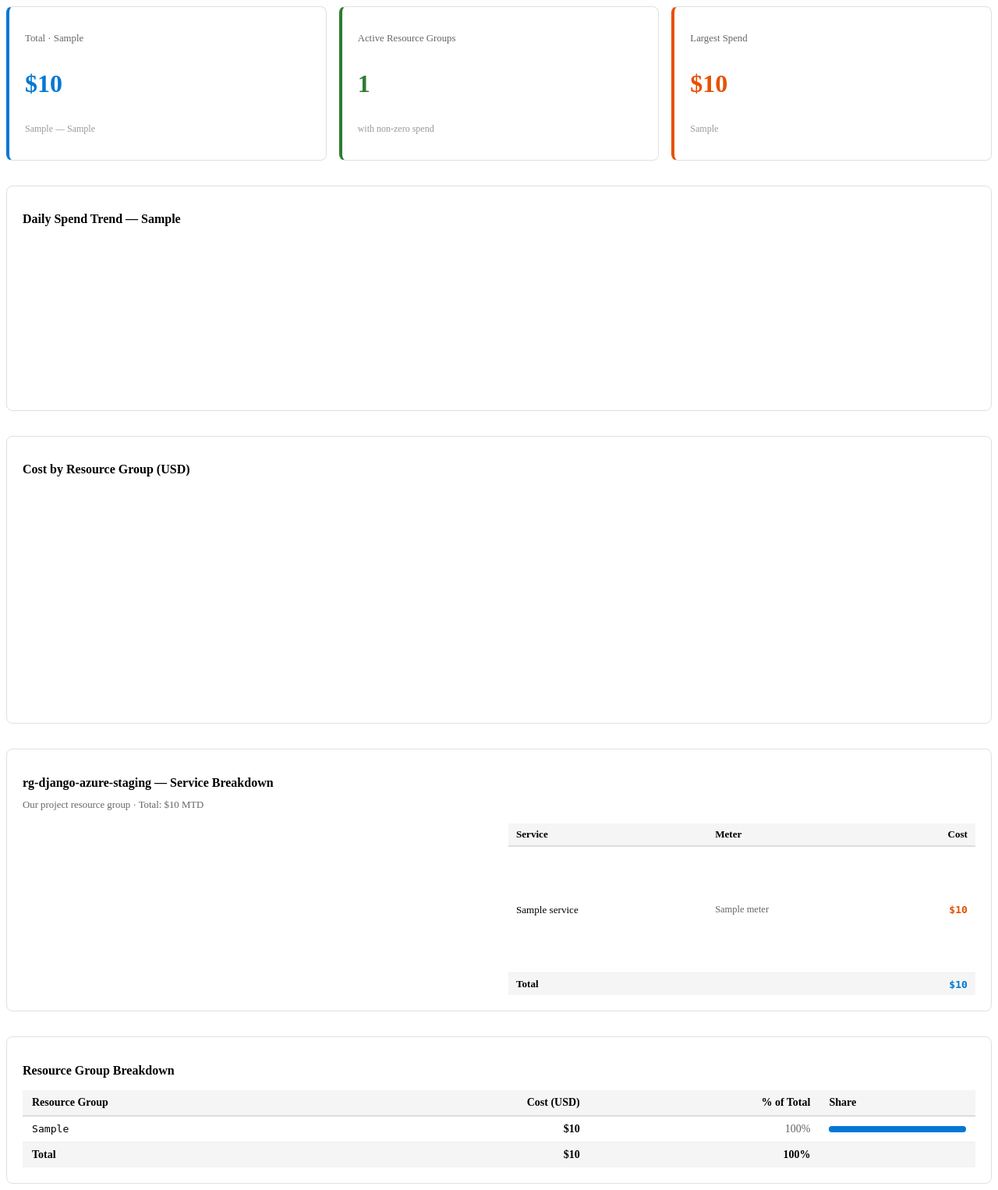
After one commit to Python-Development-Lab/django-azure-app, a Django app: template templates/core/partials/finops_all.html in a window 1280 px wide. The commit adds this page. Shown: the whole page at 78% size. Run offline with Django 5.2, Linux system fonts and the light colour scheme; the template is opened without the code that fills it: most values are stand-ins (such as "Sample title", 1, 10 or a date in 2020); a map, chart or similar area stays blank; parts of the project's set-up code (start-up, migrations or seed data) failed here and were passed over.

Commit message:
fix: single HTMX endpoint for FinOps — eliminates 429 race condition
- finops.html: one hx-get to /finops/summary/ (not 4 parallel)
- finops_summary view: fetches all 3 Cost Mgmt queries sequentially
- _all_cost_data() bundles costs+daily+breakdown in single cached call
- finops_all.html: complete FinOps content in one partial template
- LocMemCache not shared between gunicorn workers — single endpoint
  is the only reliable solution without Redis

```diff
--- /dev/null
+++ b/templates/core/partials/finops_all.html
@@ -0,0 +1,189 @@
+{% if error %}
+<div style="background:#fff3cd; border:1px solid #ffc107; border-radius:8px;
+            padding:0.75rem 1rem; margin-bottom:1.5rem; font-size:0.85rem; color:#856404;">
+  <strong>⚠ Cost API unavailable:</strong> {{ error }}
+</div>
+{% endif %}
+
+<!-- Summary Cards -->
+<div style="display:grid; grid-template-columns:repeat(auto-fit,minmax(200px,1fr));
+            gap:1rem; margin-bottom:2rem;">
+  <div style="background:#fff; border:1px solid #e0e0e0; border-radius:8px;
+              padding:1.25rem; border-left:4px solid #0078d4;">
+    <p style="font-size:0.8rem; color:#666; margin-bottom:4px;">Total · {{ period_month }}</p>
+    <p style="font-size:2rem; font-weight:700; color:#0078d4;">${{ total }}</p>
+    <p style="font-size:0.75rem; color:#999;">{{ period_from }} — {{ period_to }}</p>
+  </div>
+  <div style="background:#fff; border:1px solid #e0e0e0; border-radius:8px;
+              padding:1.25rem; border-left:4px solid #2e7d32;">
+    <p style="font-size:0.8rem; color:#666; margin-bottom:4px;">Active Resource Groups</p>
+    <p style="font-size:2rem; font-weight:700; color:#2e7d32;">{{ costs|length }}</p>
+    <p style="font-size:0.75rem; color:#999;">with non-zero spend</p>
+  </div>
+  <div style="background:#fff; border:1px solid #e0e0e0; border-radius:8px;
+              padding:1.25rem; border-left:4px solid #e65100;">
+    <p style="font-size:0.8rem; color:#666; margin-bottom:4px;">Largest Spend</p>
+    <p style="font-size:2rem; font-weight:700; color:#e65100;">
+      {% if costs %}${{ costs.0.cost }}{% else %}—{% endif %}
+    </p>
+    <p style="font-size:0.75rem; color:#999;">{% if costs %}{{ costs.0.resource_group }}{% endif %}</p>
+  </div>
+</div>
+
+<!-- Daily Trend -->
+<div style="background:#fff; border:1px solid #e0e0e0; border-radius:8px;
+            padding:1.25rem; margin-bottom:2rem;">
+  <h2 style="font-size:1rem; font-weight:600; margin-bottom:1rem;">
+    Daily Spend Trend — {{ period_month }}
+  </h2>
+  <div style="position:relative; height:200px;">
+    <canvas id="dailyChart"></canvas>
+  </div>
+</div>
+
+<!-- Cost by RG -->
+<div style="background:#fff; border:1px solid #e0e0e0; border-radius:8px;
+            padding:1.25rem; margin-bottom:2rem;">
+  <h2 style="font-size:1rem; font-weight:600; margin-bottom:1rem;">Cost by Resource Group (USD)</h2>
+  <div style="display:grid; grid-template-columns:2fr 1fr; gap:1.5rem;">
+    <div style="position:relative; height:280px;"><canvas id="barChart"></canvas></div>
+    <div style="position:relative; height:280px;"><canvas id="doughnutChart"></canvas></div>
+  </div>
+</div>
+
+<!-- RG Breakdown -->
+<div style="background:#fff; border:1px solid #e0e0e0; border-radius:8px;
+            padding:1.25rem; margin-bottom:2rem;">
+  <h2 style="font-size:1rem; font-weight:600; margin-bottom:0.25rem;">
+    rg-django-azure-staging — Service Breakdown
+  </h2>
+  <p style="font-size:0.8rem; color:#666; margin-bottom:1rem;">
+    Our project resource group · Total: ${{ rg_total }} MTD
+  </p>
+  <div style="display:grid; grid-template-columns:1fr 1fr; gap:1.5rem;">
+    <div style="position:relative; height:220px;"><canvas id="rgBreakdownChart"></canvas></div>
+    <table style="width:100%; border-collapse:collapse; font-size:0.82rem;">
+      <thead>
+        <tr style="background:#f5f5f5;">
+          <th style="padding:6px 10px; text-align:left; border-bottom:2px solid #ddd;">Service</th>
+          <th style="padding:6px 10px; text-align:left; border-bottom:2px solid #ddd;">Meter</th>
+          <th style="padding:6px 10px; text-align:right; border-bottom:2px solid #ddd;">Cost</th>
+        </tr>
+      </thead>
+      <tbody>
+        {% for item in rg_breakdown %}
+        <tr style="border-bottom:1px solid #eee;">
+          <td style="padding:6px 10px; font-weight:500;">{{ item.service }}</td>
+          <td style="padding:6px 10px; color:#666; font-size:0.78rem;">{{ item.meter }}</td>
+          <td style="padding:6px 10px; text-align:right; font-family:monospace;
+                     font-weight:600; color:#e65100;">${{ item.cost }}</td>
+        </tr>
+        {% empty %}
+        <tr><td colspan="3" style="padding:1rem; text-align:center; color:#999;">No data</td></tr>
+        {% endfor %}
+      </tbody>
+      <tfoot>
+        <tr style="background:#f5f5f5; font-weight:600;">
+          <td colspan="2" style="padding:6px 10px;">Total</td>
+          <td style="padding:6px 10px; text-align:right; font-family:monospace;
+                     color:#0078d4;">${{ rg_total }}</td>
+        </tr>
+      </tfoot>
+    </table>
+  </div>
+</div>
+
+<!-- Resource Group Table -->
+<div style="background:#fff; border:1px solid #e0e0e0; border-radius:8px; padding:1.25rem;">
+  <h2 style="font-size:1rem; font-weight:600; margin-bottom:1rem;">Resource Group Breakdown</h2>
+  <table style="width:100%; border-collapse:collapse; font-size:0.875rem;">
+    <thead>
+      <tr style="background:#f5f5f5;">
+        <th style="padding:8px 12px; text-align:left; border-bottom:2px solid #ddd;">Resource Group</th>
+        <th style="padding:8px 12px; text-align:right; border-bottom:2px solid #ddd;">Cost (USD)</th>
+        <th style="padding:8px 12px; text-align:right; border-bottom:2px solid #ddd;">% of Total</th>
+        <th style="padding:8px 12px; text-align:left; border-bottom:2px solid #ddd;">Share</th>
+      </tr>
+    </thead>
+    <tbody>
+      {% for item in costs %}
+      <tr style="border-bottom:1px solid #eee;">
+        <td style="padding:8px 12px; font-family:monospace; font-size:0.82rem;">{{ item.resource_group }}</td>
+        <td style="padding:8px 12px; text-align:right; font-weight:600;">${{ item.cost }}</td>
+        <td style="padding:8px 12px; text-align:right; color:#666;">
+          {% widthratio item.cost total 100 %}%
+        </td>
+        <td style="padding:8px 12px;">
+          <div style="background:#e0e0e0; border-radius:4px; height:8px; width:100%;">
+            <div style="background:#0078d4; border-radius:4px; height:8px;
+                        width:{% widthratio item.cost total 100 %}%;"></div>
+          </div>
+        </td>
+      </tr>
+      {% empty %}
+      <tr><td colspan="4" style="padding:2rem; text-align:center; color:#999;">No cost data</td></tr>
+      {% endfor %}
+    </tbody>
+    <tfoot>
+      <tr style="background:#f5f5f5; font-weight:600;">
+        <td style="padding:8px 12px;">Total</td>
+        <td style="padding:8px 12px; text-align:right;">${{ total }}</td>
+        <td style="padding:8px 12px; text-align:right;">100%</td>
+        <td></td>
+      </tr>
+    </tfoot>
+  </table>
+</div>
+
+<script src="https://cdnjs.cloudflare.com/ajax/libs/Chart.js/4.4.1/chart.umd.js"></script>
+<script>
+const costs = {{ costs_json|safe }};
+const daily = {{ daily_trend_json|safe }};
+const rgBreakdown = {{ rg_breakdown_json|safe }};
+const labels = costs.map(c => c.resource_group.length>20 ? c.resource_group.substring(0,20)+'...' : c.resource_group);
+const values = costs.map(c => c.cost);
+const colors = ['#0078d4','#2e7d32','#e65100','#6a1b9a','#00838f'];
+
+if (daily.length > 0) {
+  new Chart(document.getElementById('dailyChart'), {
+    type: 'line',
+    data: { labels: daily.map(d=>d.date),
+      datasets: [{ data: daily.map(d=>d.cost), borderColor:'#0078d4',
+        backgroundColor:'rgba(0,120,212,0.08)', borderWidth:2, pointRadius:4,
+        pointBackgroundColor:'#0078d4', fill:true, tension:0.3 }] },
+    options: { responsive:true, maintainAspectRatio:false,
+      plugins:{legend:{display:false}},
+      scales:{ x:{ticks:{color:'#666',font:{size:11}},grid:{display:false}},
+        y:{ticks:{color:'#666',callback:v=>'$'+v.toFixed(2)},grid:{color:'#f0f0f0'},beginAtZero:true} } }
+  });
+}
+if (costs.length > 0) {
+  new Chart(document.getElementById('barChart'), {
+    type: 'bar',
+    data: { labels, datasets: [{ data: values, backgroundColor: colors, borderRadius:4 }] },
+    options: { responsive:true, maintainAspectRatio:false,
+      plugins:{legend:{display:false}},
+      scales:{ x:{ticks:{color:'#666',font:{size:10}},grid:{display:false}},
+        y:{ticks:{color:'#666',callback:v=>'$'+v.toFixed(2)},grid:{color:'#f0f0f0'}} } }
+  });
+  new Chart(document.getElementById('doughnutChart'), {
+    type: 'doughnut',
+    data: { labels, datasets: [{ data: values, backgroundColor: colors, borderWidth:2, borderColor:'#fff' }] },
+    options: { responsive:true, maintainAspectRatio:false,
+      plugins:{legend:{position:'bottom',labels:{color:'#666',font:{size:10},boxWidth:10,padding:6}}} }
+  });
+}
+if (rgBreakdown.length > 0) {
+  new Chart(document.getElementById('rgBreakdownChart'), {
+    type: 'bar',
+    data: { labels: rgBreakdown.map(d=>d.meter.length>25?d.meter.substring(0,25)+'...':d.meter),
+      datasets: [{ data: rgBreakdown.map(d=>d.cost),
+        backgroundColor:['#e24b4a','#2a78d6','#eda100','#1baf7a','#888780'],
+        borderRadius:4, borderSkipped:'bottom' }] },
+    options: { responsive:true, maintainAspectRatio:false,
+      plugins:{legend:{display:false}},
+      scales:{ x:{ticks:{color:'#666',font:{size:10}},grid:{display:false}},
+        y:{ticks:{color:'#666',callback:v=>'$'+v.toFixed(2)},grid:{color:'#f0f0f0'},beginAtZero:true} } }
+  });
+}
+</script>
```
Also changed, not shown: core/views.py (+18 -4 lines), templates/core/finops.html (+10 -90 lines).
